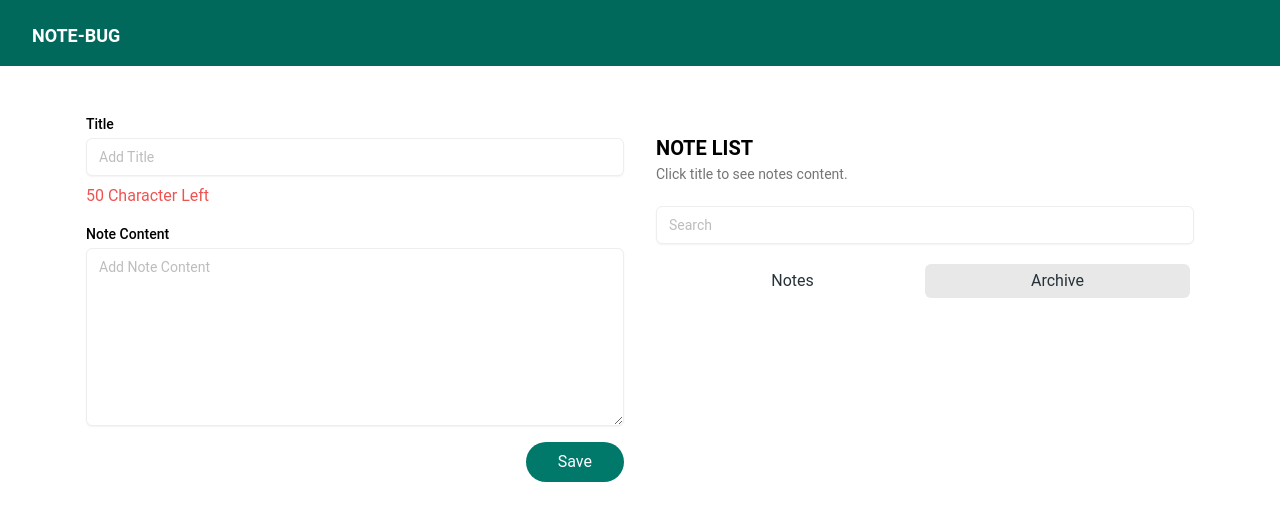
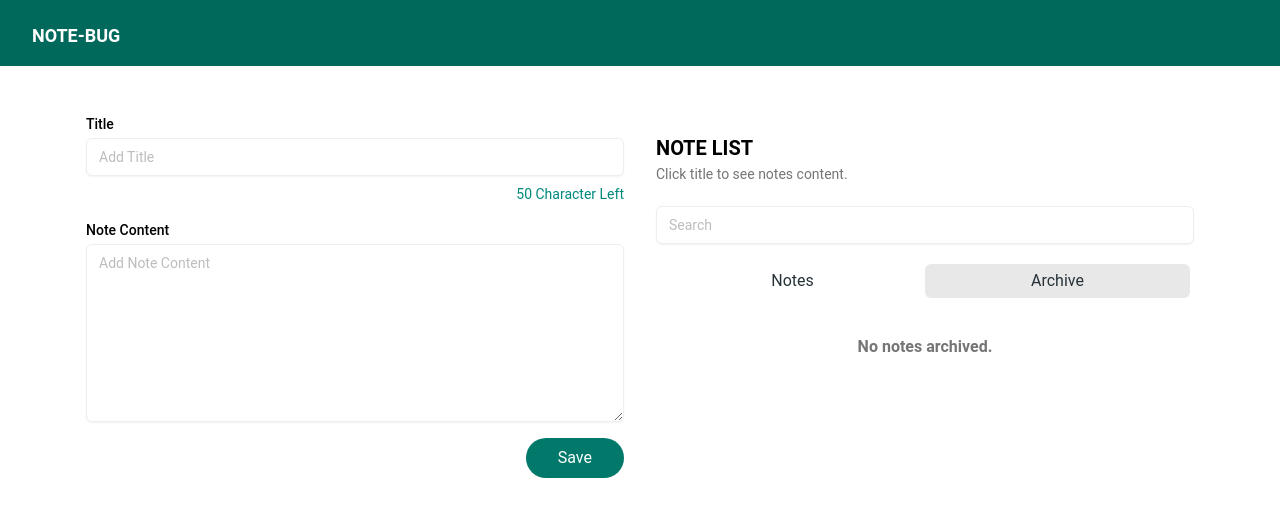
Before and after one commit to habibmahaasin/notebug, a React (Vite) app: page / in a window 1280 px wide. Both pictures are taken after a click on the tab "Archive". Shown: the top 520 px of the page. Built offline with nearby package versions, Linux system fonts and the light colour scheme.

Commit message:
update revision

```diff
--- a/package.json
+++ b/package.json
@@ -11,6 +11,7 @@
   },
   "dependencies": {
     "@material-tailwind/react": "^2.1.2",
+    "moment": "^2.29.4",
     "react": "^18.2.0",
     "react-dom": "^18.2.0",
     "react-router-dom": "^6.16.0"
--- a/src/components/Fragments/FormNotes.jsx
+++ b/src/components/Fragments/FormNotes.jsx
@@ -38,7 +38,7 @@ const FormNotes = (props) => {
         value = {title}
         handleChangeContent = {handleChaneTitle}
       />
-      <p className="text-red-400 mt-2 font-sm">{length} Character Left</p>
+      <p className="text-teal-600 mt-2 text-sm text-right">{length} Character Left</p>
       <Input
         formType="textarea"
         label="Note Content"
@@ -50,7 +50,6 @@ const FormNotes = (props) => {
       <div className="mt-4 text-right">
         <Button
           style="bg-teal-700 hover:bg-teal-900 text-white py-2 px-8 rounded-full"
-          // type="submit"
           onClick= {handleBtn}
         >Save</Button>
       </div>
--- a/src/components/Fragments/NoteList.jsx
+++ b/src/components/Fragments/NoteList.jsx
@@ -7,9 +7,39 @@ import {
 } from "@material-tailwind/react";
 import Button from "../Elements/Button";
 import AccordionList from "../Elements/Accordion";
+import moment from "moment";
+
+const AccordionSection = (props) => {
+  const { content, handleArchive, handleDelete } = props;
+
+  return (
+    <>
+      <AccordionList title={content.title} id={content.id} key={content.id}>
+        <span className="text-xs text-gray-500 mb-2">
+          Created : {moment(`${content.createdAt}`).format("dddd, MMMM Do YYYY, h:mm:ss a")}
+        </span>
+        <p className="text-sm text-gray-600">{content.body}</p>
+        <div className="flex justify-end mt-2 gap-2">
+          <Button
+            style="bg-yellow-700 hover:bg-yellow-800 text-sm text-white py-1 px-4 rounded-full"
+            onClick={() => handleArchive(content.id)}
+          >
+            {content.archived ? "Unarchive" : "Archive"}
+          </Button>
+          <Button
+            style="bg-red-700 hover:bg-red-900 text-sm text-white py-1 px-4 rounded-full"
+            onClick={() => handleDelete(content.id)}
+          >
+            Delete
+          </Button>
+        </div>
+      </AccordionList>
+    </>
+  );
+};
 
 const NoteList = (props) => {
-  const { children, notes, handleArchive, handleDelete } = props;
+  const { children, notes, archived, handleArchive, handleDelete } = props;
 
   return (
     <>
@@ -35,36 +65,49 @@ const NoteList = (props) => {
           <Tab value="archive">Archive</Tab>
         </TabsHeader>
         <TabsBody>
-          {notes?.map((note) => {
-            return (
-              <TabPanel
-                className="!p-0"
-                value={note.archived ? "archive" : "notes"}
-                key={note.id}
-              >
-                <AccordionList title={note.title} id={note.id}>
-                  <span className="text-xs text-gray-500 mb-2">
-                    Created : {note.createdAt}
-                  </span>
-                  <p className="text-sm text-gray-600">{note.body}</p>
-                  <div className="flex justify-end mt-2 gap-2">
-                    <Button
-                      style="bg-yellow-700 hover:bg-yellow-800 text-sm text-white py-1 px-4 rounded-full"
-                      onClick={() => handleArchive(note.id)}
-                    >
-                      {note.archived ? "Unarchive" : "Archive"}
-                    </Button>
-                    <Button
-                      style="bg-red-700 hover:bg-red-900 text-sm text-white py-1 px-4 rounded-full"
-                      onClick={() => handleDelete(note.id)}
-                    >
-                      Delete
-                    </Button>
-                  </div>
-                </AccordionList>
-              </TabPanel>
-            );
-          })}
+          <TabPanel className="!p-0" value="notes">
+            {notes.length > 0 ? (
+              <div>
+                {notes.map((note) => {
+                  return (
+                    <>
+                      <AccordionSection
+                        content={note}
+                        handleArchive={handleArchive}
+                        handleDelete={handleDelete}
+                      />
+                    </>
+                  );
+                })}
+              </div>
+            ) : (
+              <div>
+                <p className="text-md text-gray-600 font-bold mt-4 text-center">No notes found.</p>
+              </div>
+            )}
+          </TabPanel>
+
+          <TabPanel className="!p-0" value="archive">
+            {archived.length > 0 ? (
+              <div>
+                {archived.map((archv) => {
+                  return (
+                    <>
+                      <AccordionSection
+                        content={archv}
+                        handleArchive={handleArchive}
+                        handleDelete={handleDelete}
+                      />
+                    </>
+                  );
+                })}
+              </div>
+            ) : (
+              <div>
+                <p className="text-md text-gray-600 font-bold mt-4 text-center">No notes archived.</p>
+              </div>
+            )}
+          </TabPanel>
         </TabsBody>
       </Tabs>
     </>
--- a/src/pages/notes.jsx
+++ b/src/pages/notes.jsx
@@ -61,7 +61,8 @@ const Notes = () => {
 
       <div className="min-h-[100px] p-2 mt-9">
         <NoteList
-          notes={notes.filter((note) => note.title.toLowerCase().includes(search))}
+          notes={notes.filter((note) => note.title.toLowerCase().includes(search) && !note.archived)}
+          archived = {notes.filter((note) => note.title.toLowerCase().includes(search) && note.archived)}
           handleArchive={handleArchive}
           handleDelete={handleDelete}
         >
```
Also changed, not shown: 1 other file (tests, documents, lock files or other folders).
